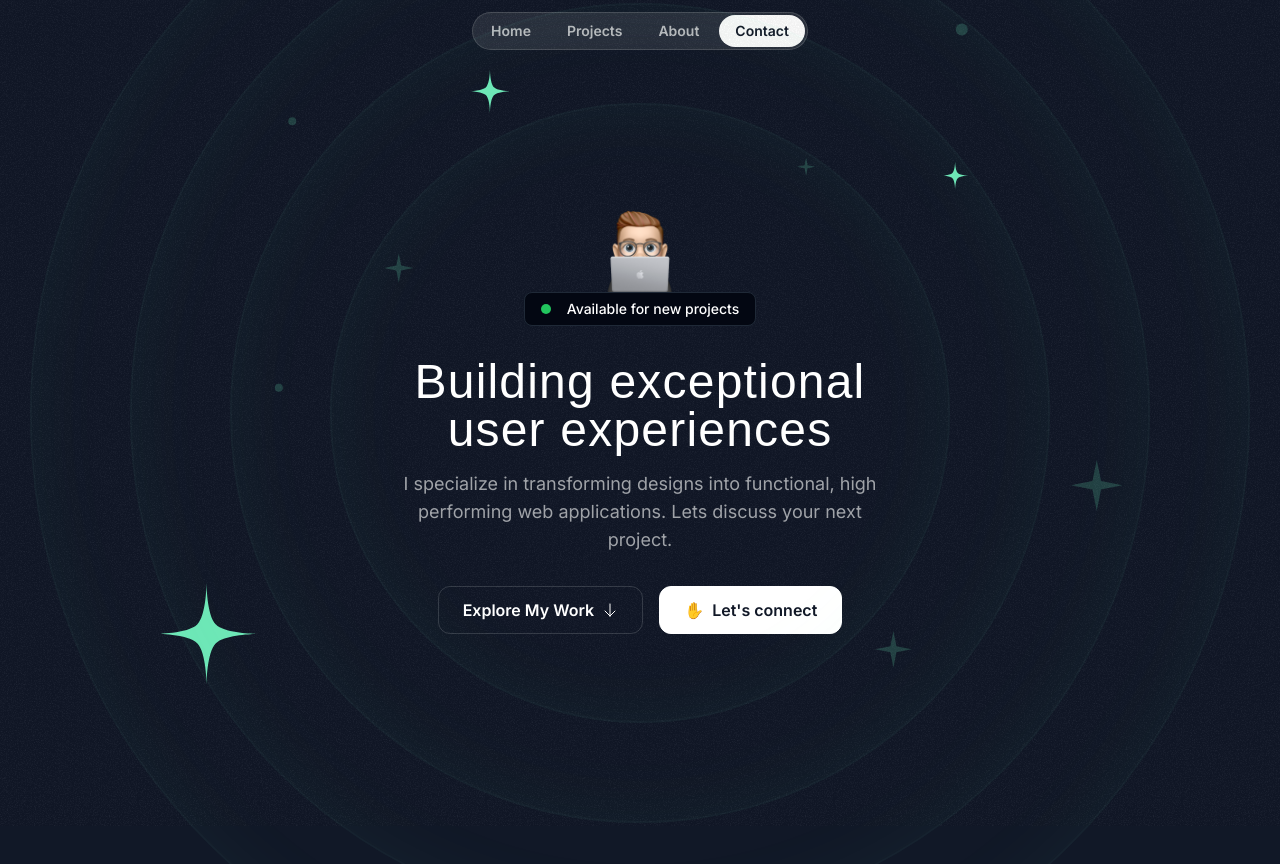
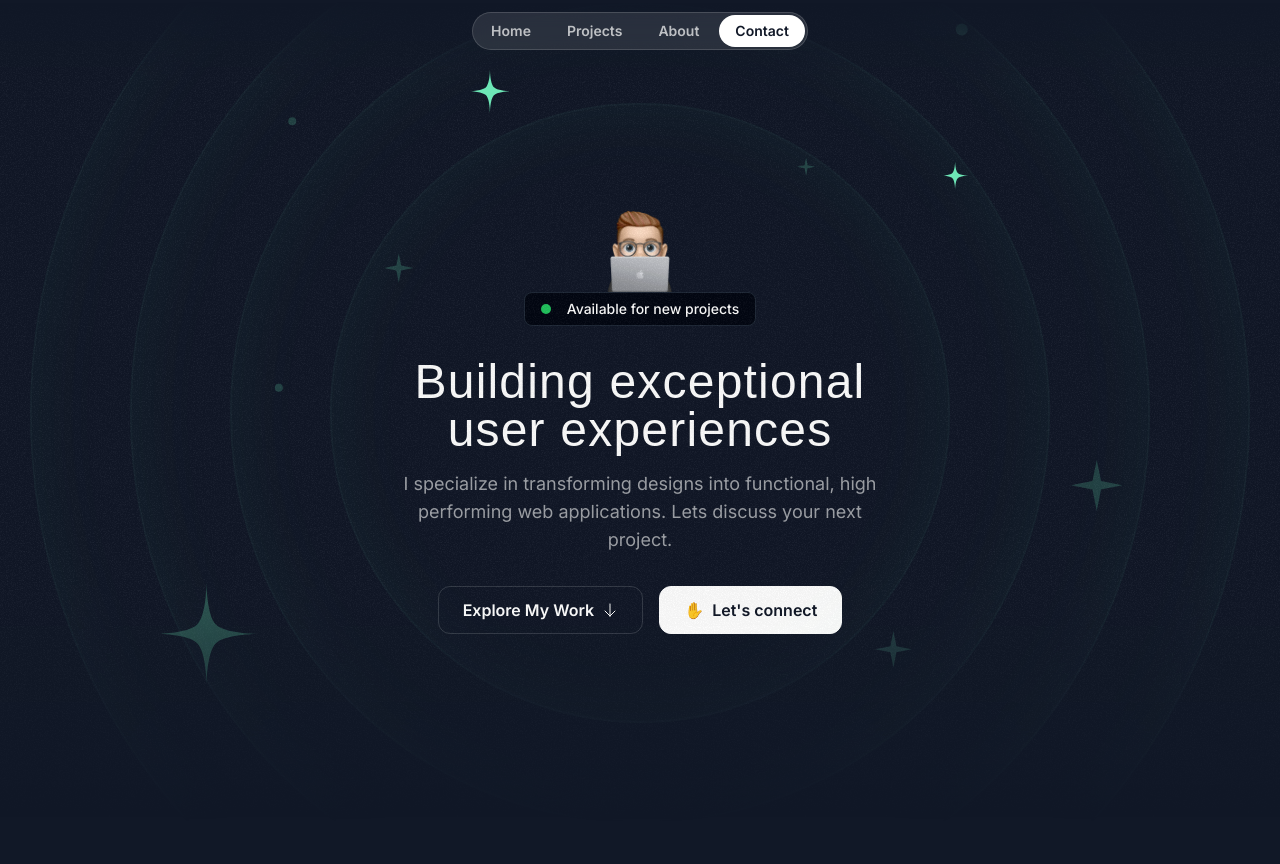
Before and after one commit to Dev-Thembinkosi/portfolio-website, a Next.js app: page / in a window 1280 px wide. Shown: the top 864 px of the page. Built offline with nearby package versions, Linux system fonts and the light colour scheme; a web font is replaced by a local one.

Commit message:
Hero mask fix

```diff
--- a/src/sections/Header.tsx
+++ b/src/sections/Header.tsx
@@ -1,5 +1,5 @@
 export const Header = () => {
-  return <div className="w-full flex justify-center items-center fixed top-3">
+  return <div className="w-full flex justify-center items-center fixed top-3 z-10">
     <nav className="flex gap-1 p-0.5 border border-white/15 rounded-full bg-white/10 backdrop-blur">
       <a href="#" className="nav-item">Home</a>
       <a href="#" className="nav-item">Projects</a>
@@ -7,4 +7,4 @@ export const Header = () => {
       <a href="#" className="nav-item bg-white text-gray-900 hover:bg-white/70 hover:text-gray-900">Contact</a>
     </nav>
   </div>
-};
+}
--- a/src/sections/Hero.tsx
+++ b/src/sections/Hero.tsx
@@ -5,11 +5,12 @@ import StarIcon from "@/assets/icons/star.svg";
 import ArrowDown from "@/assets/icons/arrow-down.svg";
 import grainImage from "@/assets/images/grain.jpg";
 import { HeroObit } from "@/components/HeroObit";
-import SparkleIcon from "@/assets/icons/sparkle.svg"
+import SparkleIcon from "@/assets/icons/sparkle.svg";
 
 export const HeroSection = () => {
   return (
-    <div className="py-32 md:py-48 lg:58 relative z-0 overflow-x-clip">
+    <div className="py-32 md:py-48 lg:py-58 relative z-0 overflow-x-clip">
+      <div className="absolute inset-0 [mask-image:linear-gradient(to_bottom,transparent,black_10%,black_70%,transparent)]">
         <div
           className="absolute inset-0 -z-30 opacity-5"
           style={{
@@ -18,9 +19,8 @@ export const HeroSection = () => {
         ></div>
 
         <HeroObit size={800} rotation={-72}>
-        <StarIcon className="size-28 text-emerald-300" />
+          <StarIcon className="size-28 text-emerald-300/30" />
         </HeroObit>
-
 
         <HeroObit size={550} rotation={20}>
           <StarIcon className="size-12 text-emerald-300" />
@@ -30,7 +30,6 @@ export const HeroSection = () => {
           <StarIcon className="size-8 text-emerald-300" />
         </HeroObit>
 
-
         <HeroObit size={430} rotation={-14}>
           <SparkleIcon className="size-8 text-emerald-300/20" />
         </HeroObit>
@@ -39,7 +38,6 @@ export const HeroSection = () => {
           <SparkleIcon className="size-5 text-emerald-300/20" />
         </HeroObit>
 
-
         <HeroObit size={530} rotation={178}>
           <SparkleIcon className="size-10 text-emerald-300/20" />
         </HeroObit>
@@ -47,7 +45,6 @@ export const HeroSection = () => {
         <HeroObit size={710} rotation={144}>
           <SparkleIcon className="size-14 text-emerald-300/20" />
         </HeroObit>
-
 
         <HeroObit size={720} rotation={85}>
           <div className="size-3 bg-emerald-300/20 rounded-full" />
@@ -65,9 +62,7 @@ export const HeroSection = () => {
         <div className="hero-ring size-[820px]"></div>
         <div className="hero-ring size-[1020px]"></div>
         <div className="hero-ring size-[1220px]"></div>
-
-
-
+      </div>
 
       <div className="container">
         <div className="flex flex-col items-center">
```
Lines whose indentation alone changed are shown as unchanged.
